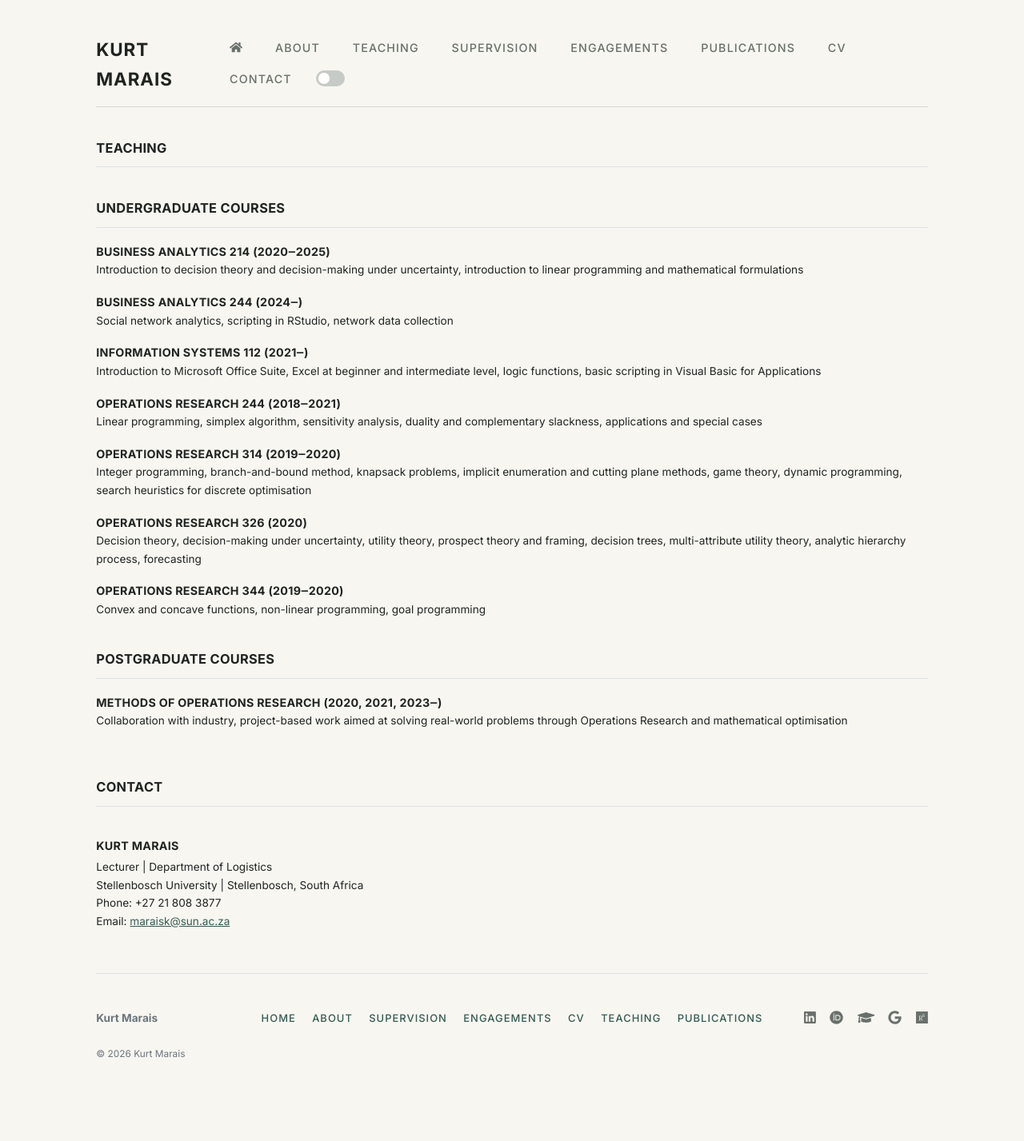
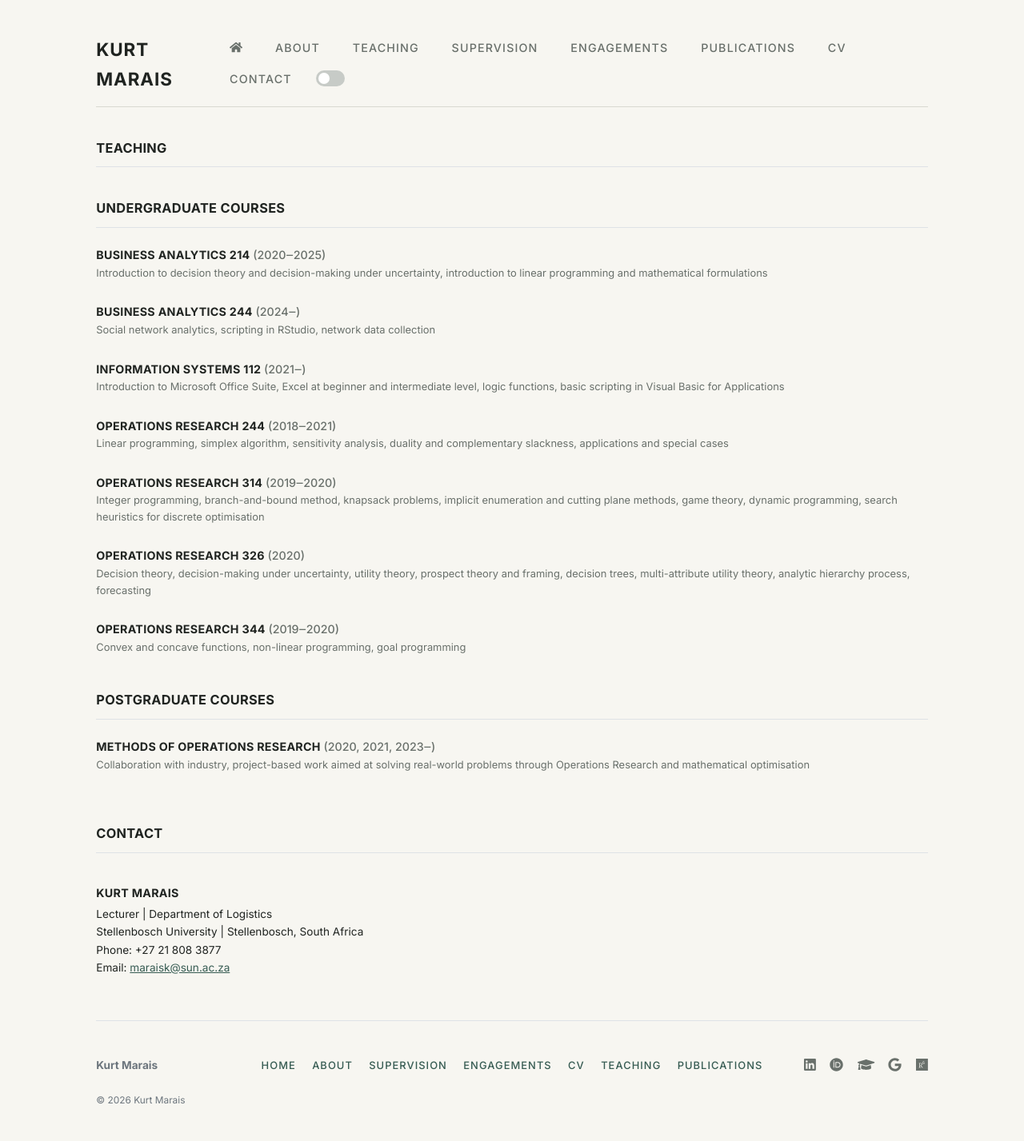
Before and after one commit to kurtmarais/kurtmarais.github.io, a Jekyll site: the page built from teaching.md, in a window 1280 px wide. Shown: the whole page at 80% size. Built offline with Jekyll 4.4.1, drawn with Linux system fonts in a browser that asks for light colours; before the commit the page ends 1368 px from its top, so only the background shows below that.

Commit message:
Add files via upload

```diff
--- a/_sass/main.scss
+++ b/_sass/main.scss
@@ -386,6 +386,30 @@ h4 {
 
 .publication-item {
   padding: 0.35rem 0;
+}
+
+
+/* TEACHING — COURSES (spacing rhythm matches .publication-item) */
+
+.course-item {
+  padding: 0.35rem 0;
+}
+
+.course-item h4 {
+  font-size: 1.05rem;
+}
+
+.course-years {
+  color: #69706b;
+  text-transform: none;
+  letter-spacing: normal;
+  font-weight: 500;
+}
+
+.course-description {
+  color: #69706b;
+  font-size: 0.95rem;
+  line-height: 1.6;
 }
 
 .publication-featured-badge {
@@ -426,12 +450,19 @@ body.dark-mode .engagement-featured-badge {
   color: #9ab8aa;
 }
 
-/* MEDIA STRIP */
+/* MEDIA STRIP — card treatment, colorway inverted relative to the hero card */
 
 .media-strip {
-  border-top: 1px solid #d9d9d1;
-  border-bottom: 1px solid #d9d9d1;
-  padding: 1.5rem 0;
+  max-width: 960px;
+  margin-left: auto;
+  margin-right: auto;
+  background: #f5f1e7;
+  border: 1px solid #d9cfb8;
+  border-radius: 1rem;
+  box-shadow:
+    0 1.5rem 3rem rgba(32, 36, 33, 0.09),
+    0 0.3rem 0.75rem rgba(32, 36, 33, 0.05);
+  padding: 1.75rem 2rem 2rem;
 }
 
 .media-strip-header {
@@ -1181,16 +1212,25 @@ body.dark-mode .publication-item {
   color: #aeb3ae;
 }
 
+body.dark-mode .course-years,
+body.dark-mode .course-description {
+  color: #aeb3ae;
+}
+
 /* LINKS */
 
 body.dark-mode .text-link {
   color: #9ab8aa;
 }
 
-/* MEDIA STRIP - DARK MODE */
+/* MEDIA STRIP - DARK MODE — inverted: green card in dark mode (mirrors the light-mode hero) */
 
 body.dark-mode .media-strip {
-  border-color: #444943;
+  background: darken($linkColor, 12%);
+  border-color: rgba(255, 255, 255, 0.08);
+  box-shadow:
+    0 1.5rem 3rem rgba(32, 36, 33, 0.18),
+    0 0.3rem 0.75rem rgba(32, 36, 33, 0.1);
 }
 
 body.dark-mode .media-strip-header h3 {
@@ -1598,6 +1638,11 @@ body.dark-mode .back-to-top:hover {
 
 @media (max-width: 767px) {
 
+  .media-strip {
+    padding: 1.5rem 1.25rem 1.75rem;
+    border-radius: 0.75rem;
+  }
+
   .media-item {
     display: block;
   }
```
